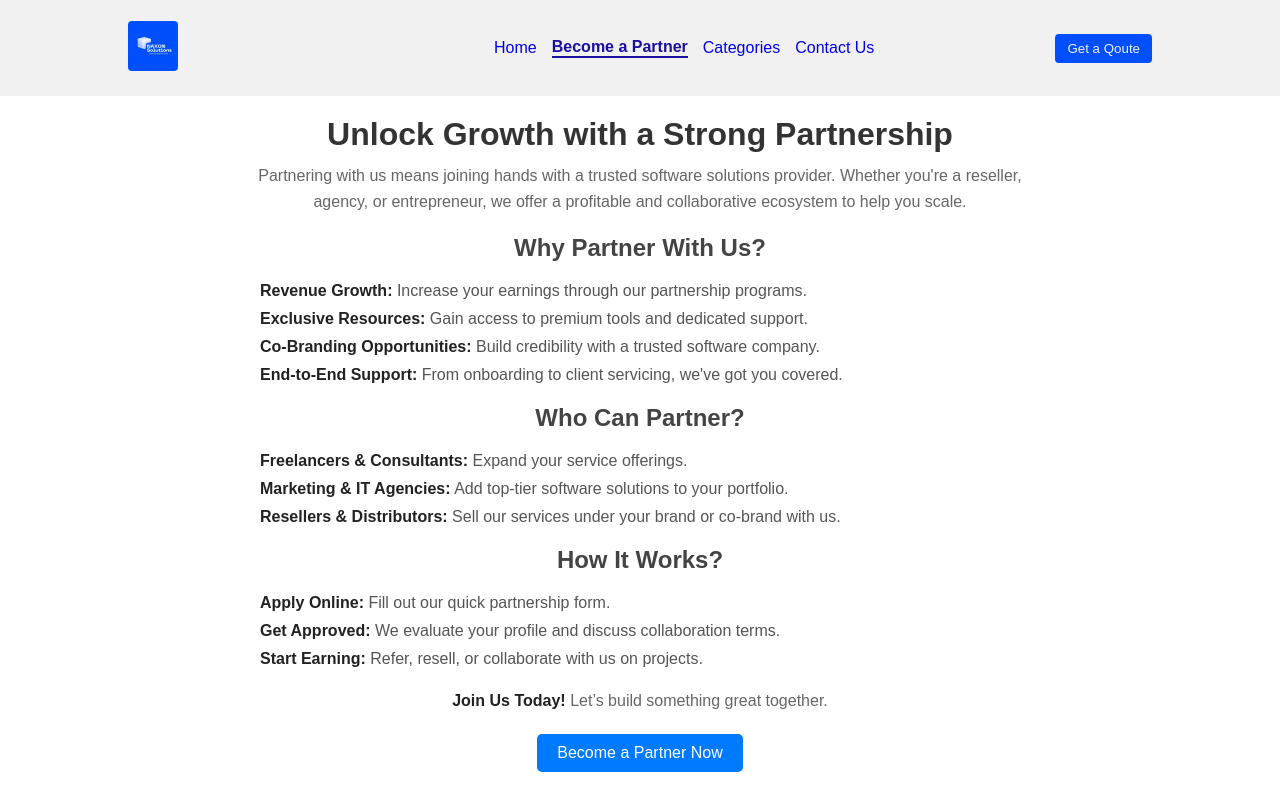
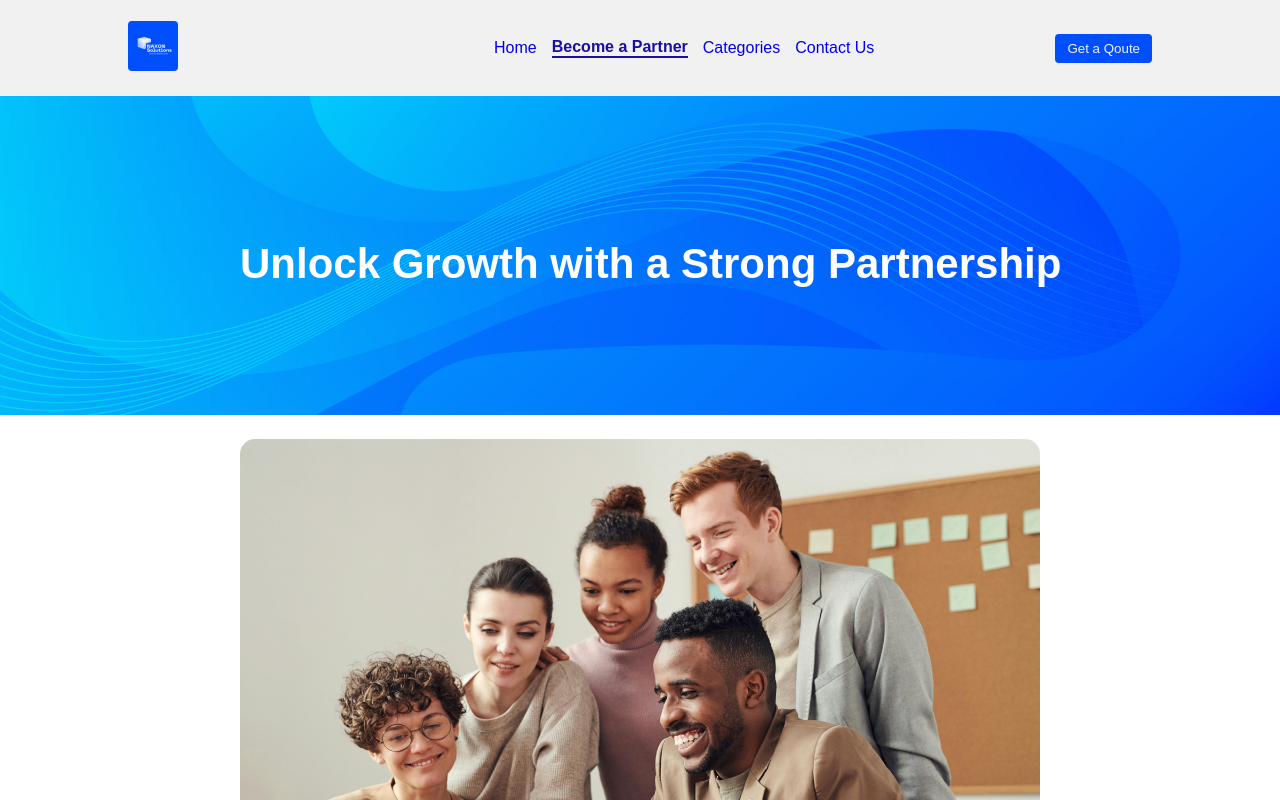
Before and after one commit to Zahidsherkhan/comapany_website, a React (Vite) app: page /Become_a_partner in a window 1280 px wide. Shown: the top 800 px of the page. Built offline with nearby package versions, Linux system fonts and the light colour scheme.

Commit message:
worked on become Partner page

```diff
--- a/src/App.jsx
+++ b/src/App.jsx
@@ -5,6 +5,7 @@ import Become_a_Partner from "./Pages/Become A Partner/Become_a_Partner";
 import Contact_us from "./Pages/Contact Us/Contact_us";
 import Get_a_Quote from "./Pages/Get a Quote/Get_a_Quote";
 import Header from "./Pages/Home/components/Header";
+import Footer from "./Pages/Home/components/Footer";
 import { createBrowserRouter, RouterProvider } from "react-router-dom";
 const Router = createBrowserRouter([
   {
@@ -17,6 +18,7 @@ const Router = createBrowserRouter([
       <div>
         <Header></Header>
         <Categories></Categories>
+        <Footer></Footer>
       </div>
     ),
   },
@@ -26,6 +28,7 @@ const Router = createBrowserRouter([
       <div>
         <Header></Header>
         <Become_a_Partner></Become_a_Partner>
+        <Footer></Footer>
       </div>
     ),
   },
@@ -35,6 +38,7 @@ const Router = createBrowserRouter([
       <div>
         <Header></Header>
         <Contact_us></Contact_us>
+        <Footer></Footer>
       </div>
     ),
   },
@@ -44,6 +48,7 @@ const Router = createBrowserRouter([
       <div>
         <Header></Header>
         <Get_a_Quote></Get_a_Quote>
+        <Footer></Footer>
       </div>
     ),
   },
--- a/src/Pages/Become A Partner/Become_a_Partner.jsx
+++ b/src/Pages/Become A Partner/Become_a_Partner.jsx
@@ -1,25 +1,28 @@
 import React from "react";
 import styles from "./Styling/Become_a_Partner.module.css";
 import { FaMoneyBillTrendUp } from "react-icons/fa6";
+import banner from "./banner.jpg";
+import people_working from "./people_working.jpg";
+import { Link } from "react-router-dom";
 const Become_a_Partner = () => {
   return (
+    <div>
+      <img className={styles.banner} src={banner} alt="" />
       <div className={styles.container}>
-      <h1>Unlock Growth with a Strong Partnership</h1>
-      <p>
-        Partnering with us means joining hands with a trusted software solutions
-        provider. Whether you're a reseller, agency, or entrepreneur, we offer a
-        profitable and collaborative ecosystem to help you scale.
-      </p>
+        <h1 className={styles.heading1}>
+          Unlock Growth with a Strong Partnership
+        </h1>
+        <img src={people_working} className={styles.people_working} alt="" />
 
-      <h2>Why Partner With Us?</h2>
+        <h2 className={styles.titles}>Why Partner With Us?</h2>
         <ul>
           <li>
             <strong>Revenue Growth:</strong> Increase your earnings through our
             partnership programs.
           </li>
           <li>
-          <strong>Exclusive Resources:</strong> Gain access to premium tools and
-          dedicated support.
+            <strong>Exclusive Resources:</strong> Gain access to premium tools
+            and dedicated support.
           </li>
           <li>
             <strong>Co-Branding Opportunities:</strong> Build credibility with a
@@ -31,7 +34,7 @@ const Become_a_Partner = () => {
           </li>
         </ul>
 
-      <h2>Who Can Partner?</h2>
+        <h2 className={styles.titles}>Who Can Partner?</h2>
         <ul>
           <li>
             <strong>Freelancers & Consultants:</strong> Expand your service
@@ -47,7 +50,7 @@ const Become_a_Partner = () => {
           </li>
         </ul>
 
-      <h2>How It Works?</h2>
+        <h2 className={styles.titles}>How It Works?</h2>
         <ol>
           <li>
             <strong>Apply Online:</strong> Fill out our quick partnership form.
@@ -57,17 +60,18 @@ const Become_a_Partner = () => {
             collaboration terms.
           </li>
           <li>
-          <strong>Start Earning:</strong> Refer, resell, or collaborate with us
-          on projects.
+            <strong>Start Earning:</strong> Refer, resell, or collaborate with
+            us on projects.
           </li>
         </ol>
 
         <p>
           <strong>Join Us Today!</strong> Let’s build something great together.
         </p>
-      <a href="#" className={styles.btn}>
-        Become a Partner Now
-      </a>
+        <Link to="/Contact_us" className={styles.btn}>
+          Become a Partner
+        </Link>
+      </div>
     </div>
   );
 };
--- a/src/Pages/Become A Partner/Styling/Become_a_Partner.module.css
+++ b/src/Pages/Become A Partner/Styling/Become_a_Partner.module.css
@@ -58,3 +58,25 @@ strong {
 .btn:hover {
   background-color: #0056b3;
 }
+
+.banner {
+  width: 100%;
+  height: 100%;
+  position: relative;
+}
+
+.heading1 {
+  position: absolute;
+  top: 30vh;
+  color: white;
+  font-size: 42px;
+}
+.people_working {
+  width: 100%;
+  height: 100%;
+  border-radius: 15px;
+}
+
+.titles {
+  background-color: #f6f4ff;
+}
--- a/src/Pages/Home/components/AfterHero.jsx
+++ b/src/Pages/Home/components/AfterHero.jsx
@@ -163,7 +163,7 @@ const AfterHero = () => {
         </div>
         <button className={styling.contactUsBTN}>Become Our Partner</button>
       </div>
-      {/* <FAQ></FAQ> */}
+      <FAQ></FAQ>
     </div>
   );
 };
```
Also changed, not shown: src/Pages/Become A Partner/banner.jpg (added), src/Pages/Become A Partner/people_working.jpg (added). Lines whose indentation alone changed are shown as unchanged.
